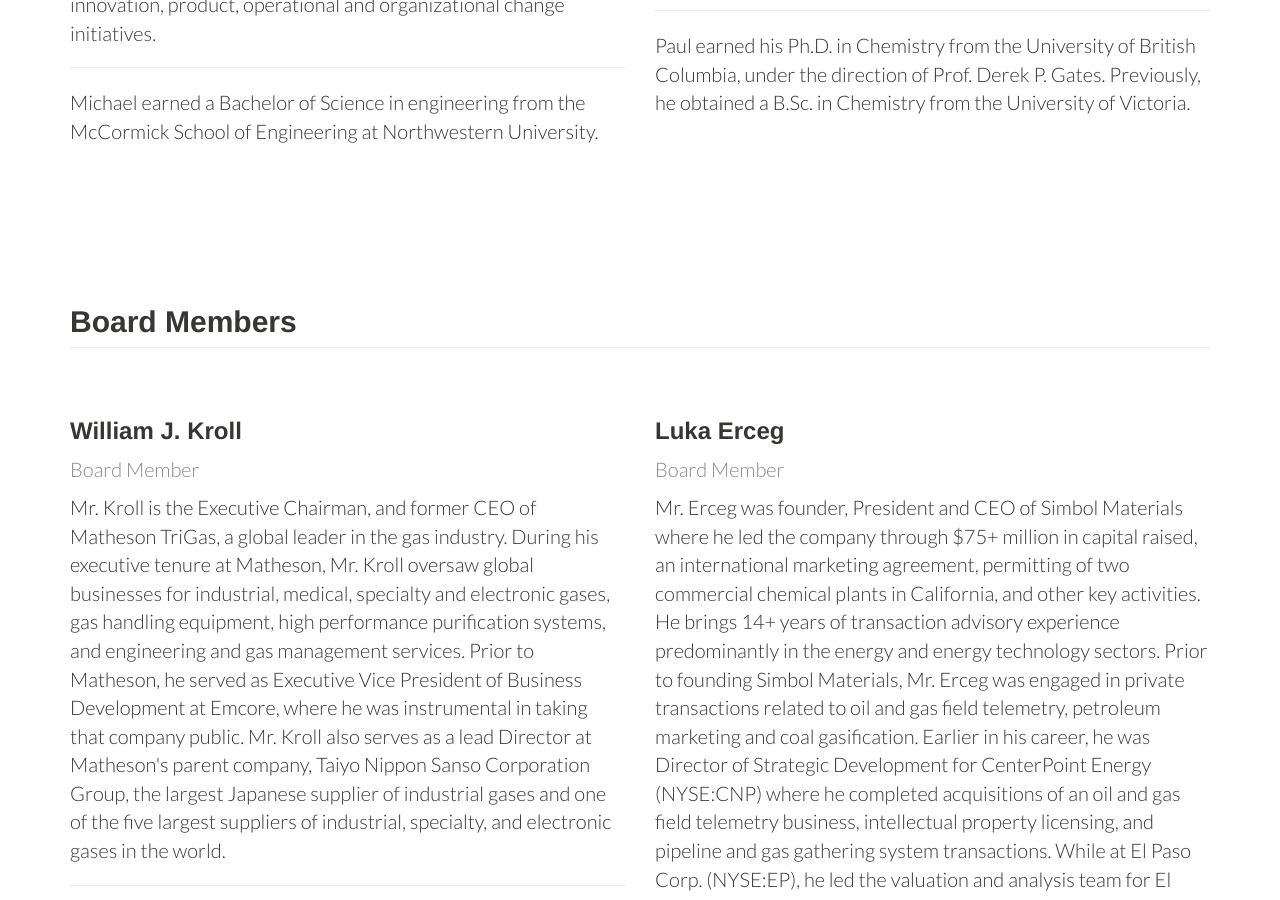
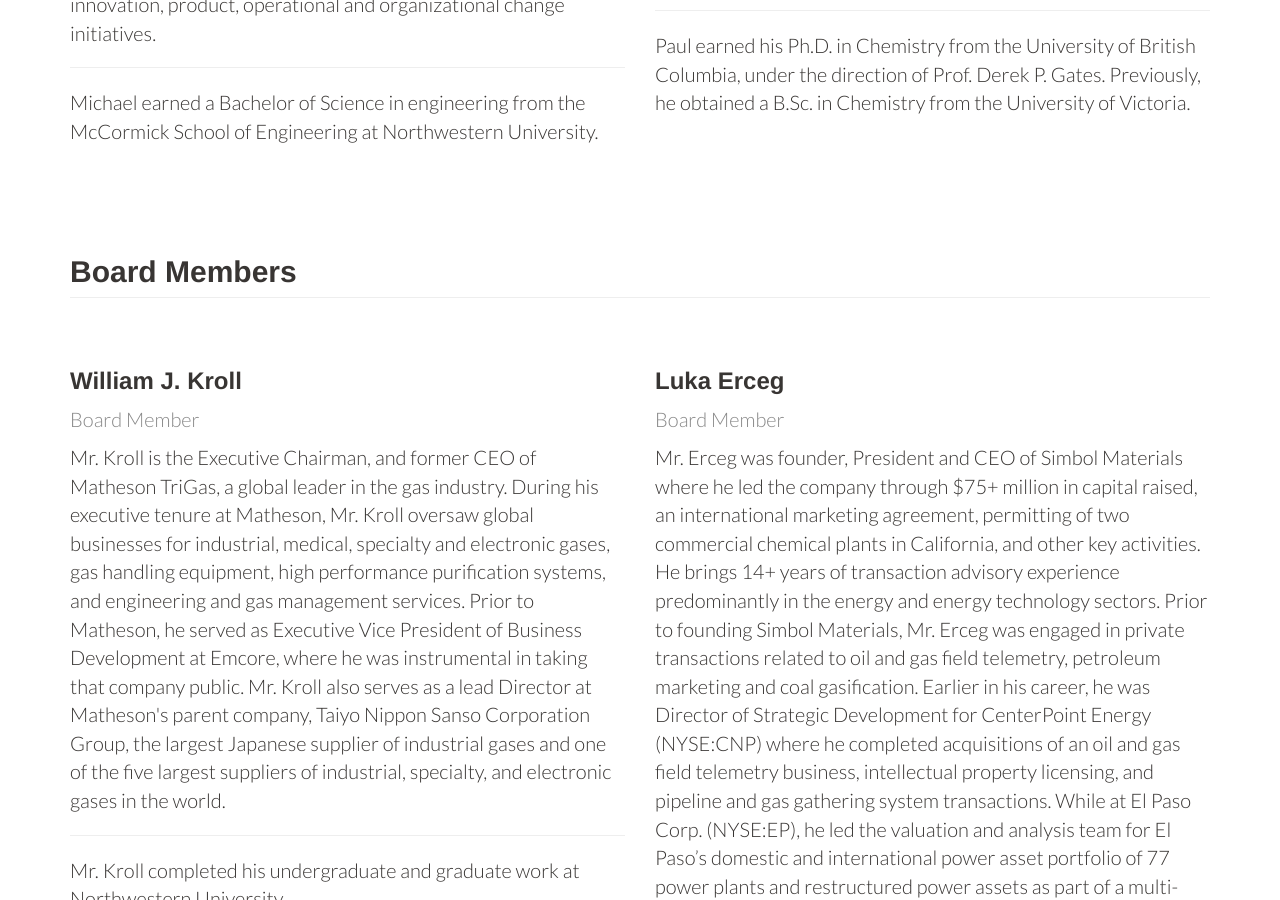
Before and after one commit to numat/numat.github.io, a Jekyll site: the page built from people.html, in a window 1280 px wide and 900 px high, scrolled down 2388 px. Built offline with Jekyll 4.4.1, drawn with Linux system fonts in a browser that asks for light colours.

Commit message:
Fixed row spacing on mobile devices

```diff
--- a/css/main.css
+++ b/css/main.css
@@ -26,10 +26,6 @@
 a, a:hover, a:visited, a:active, a:focus {
   color: inherit;
   text-decoration: none;
-}
-
-.row {
-  margin-top: 20px;
 }
 
 /*
@@ -241,9 +237,9 @@
 }
 
 /*
- * Custom spacing for the technology and people pages
+ * Custom spacing for two-column pages
  */
-#technology > .row, #people > .row {
+.col-sm-6 {
   margin-top: 50px;
 }
 @media (max-width: 767px) {
```
